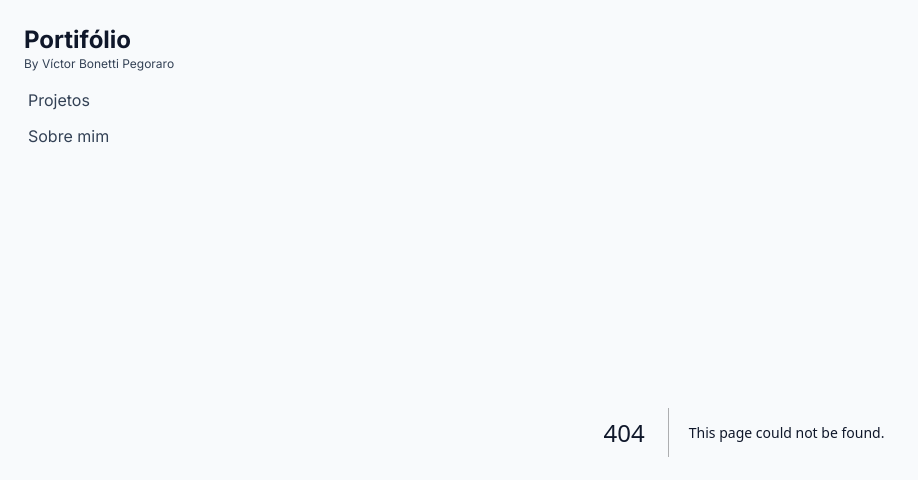
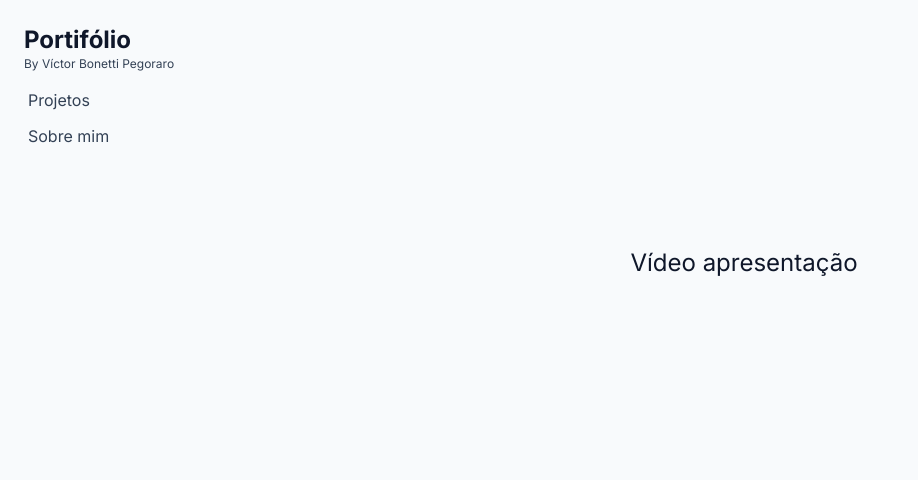
Before and after one commit to victobonetti/victor_portifolio, a Next.js app: page /yt/1 in a window 1280 px wide. Before the commit this address had no page. Shown: the top 480 px of the page, without its empty margins (0-918 px from the left). Built offline with nearby package versions, Linux system fonts and the light colour scheme.

Commit message:
start yt route

```diff
--- a/src/app/(components)/project.tsx
+++ b/src/app/(components)/project.tsx
@@ -1,7 +1,7 @@
 import Image, { StaticImageData } from 'next/image';
 import Container from './container';
 import { FontAwesomeIcon } from '@fortawesome/react-fontawesome';
-import { faGithub } from '@fortawesome/free-brands-svg-icons';
+import { faGithub, faYoutube } from '@fortawesome/free-brands-svg-icons';
 import { faCoffee } from '@fortawesome/free-solid-svg-icons';
 import { faDownload } from '@fortawesome/free-solid-svg-icons';
 import Link from 'next/link';
@@ -18,6 +18,7 @@ interface portifolioProps {
     listInfos: string[],   // ['Cadastre produtos e funcionários, abra contas fiado e faça pagamentos para reduzir saldos pendentes' , 'Gere relatórios de consumo mensal dos funcionários e gasto com freelancers']
     haveDownload: boolean,
     acessLink?: string
+    youtubelink?: string
 }
 
 interface gitHubProps {
@@ -92,16 +93,22 @@ export default async function PortifolioProject(props: portifolioProps) {
                     <p className="pb-4 border-b dark:border-b-slate-600 px-1 mt-4 text-justify">{props.projectResume}</p>
                     <ul className="list-disc pl-5 pt-4">
                         {props.listInfos.map((info, i) => <li key={i} className="list-item mb-2">{info}</li>)}
+                        {
+                            props.youtubelink &&
+                            <Link target='blank' href={props.youtubelink}><button className=' dark:bg-red-500  dark:hover:bg-red-400 text-red-50 bg-red-700 hover:bg-red-800 focus:outline-none font-medium text-sm px-5 py-2.5 flex items-center'><FontAwesomeIcon className='h-6 mr-2' icon={faYoutube} /> Ver apresentação</button></Link>
+
+                        }
                     </ul>
                     <div className="h-full flex w-full items-end justify-between">
                         {props.repository &&
-                                <Link target='blank' href={`https://github.com/${props.repository.repositoryOwnerName}/${props.repository.repositoryName}/`}><FontAwesomeIcon className="h-10 opacity-90 hover:opacity-100 cursor-pointer" icon={faGithub} /></Link>
+                            <Link target='blank' href={`https://github.com/${props.repository.repositoryOwnerName}/${props.repository.repositoryName}/`}><FontAwesomeIcon className="h-6 opacity-90 hover:opacity-100 cursor-pointer" icon={faGithub} /></Link>
                         }
                         {props.acessLink &&
                             <div className=' mt-8 w-full flex justify-end'>
                                 <Link target='blank' href={props.acessLink}><button className=' dark:bg-blue-300 dark:text-blue-800 dark:hover:bg-blue-400 text-blue-50 bg-blue-700 hover:bg-blue-800 focus:outline-none font-medium text-sm px-5 py-2.5'>Acessar</button></Link>
                             </div>
                         }
+
                         {downloadData &&
                             <details className="  mt-8 md:mt-0 cursor-pointer ">
                                 <summary className=" btn dark:bg-slate-300 dark:text-slate-800 text-slate-100 bg-slate-900 dark:hover:bg-slate-400 hover:bg-slate-950 focus:outline-none font-medium text-sm px-5 py-2.5">Downloads</summary>
--- a/src/app/page.tsx
+++ b/src/app/page.tsx
@@ -16,7 +16,9 @@ export default function Home() {
         listInfos={['Cadastre produtos e pessoas, abra contas fiado e faça pagamentos para reduzir saldos pendentes'
         ]}
         repository={{ repositoryName: `PassaRegua`, repositoryOwnerName: `victobonetti` }}
-        haveDownload={true} />
+        haveDownload={true}
+        youtubelink='youtube.com'
+        />
 
       <PortifolioProject projectImage={bellaPizzaria}
         projectType={"Site"}
--- /dev/null
+++ b/src/app/yt/[link]/page.tsx
@@ -0,0 +1,9 @@
+export default function yt(params:{link:string}) {
+
+    return (
+        <div className="h-screen w-full flex flex-col items-center justify-center">
+            <h1 className=" text-2xl mb-6">Vídeo apresentação</h1>
+            <iframe width="560" height="315" src={params.link} title="YouTube video player" allow="accelerometer; autoplay; clipboard-write; encrypted-media; gyroscope; picture-in-picture; web-share" allowFullScreen></iframe>
+        </div>
+    )
+}
```
